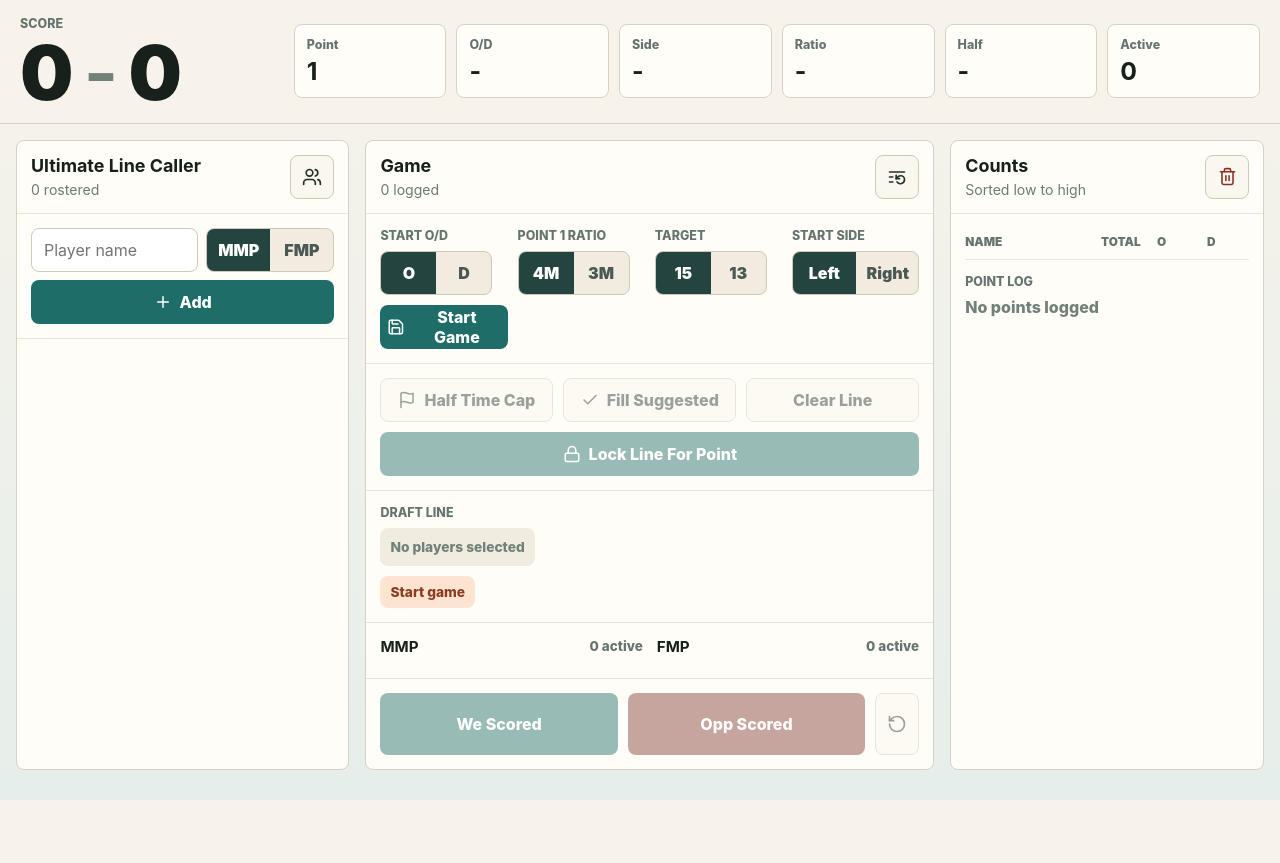
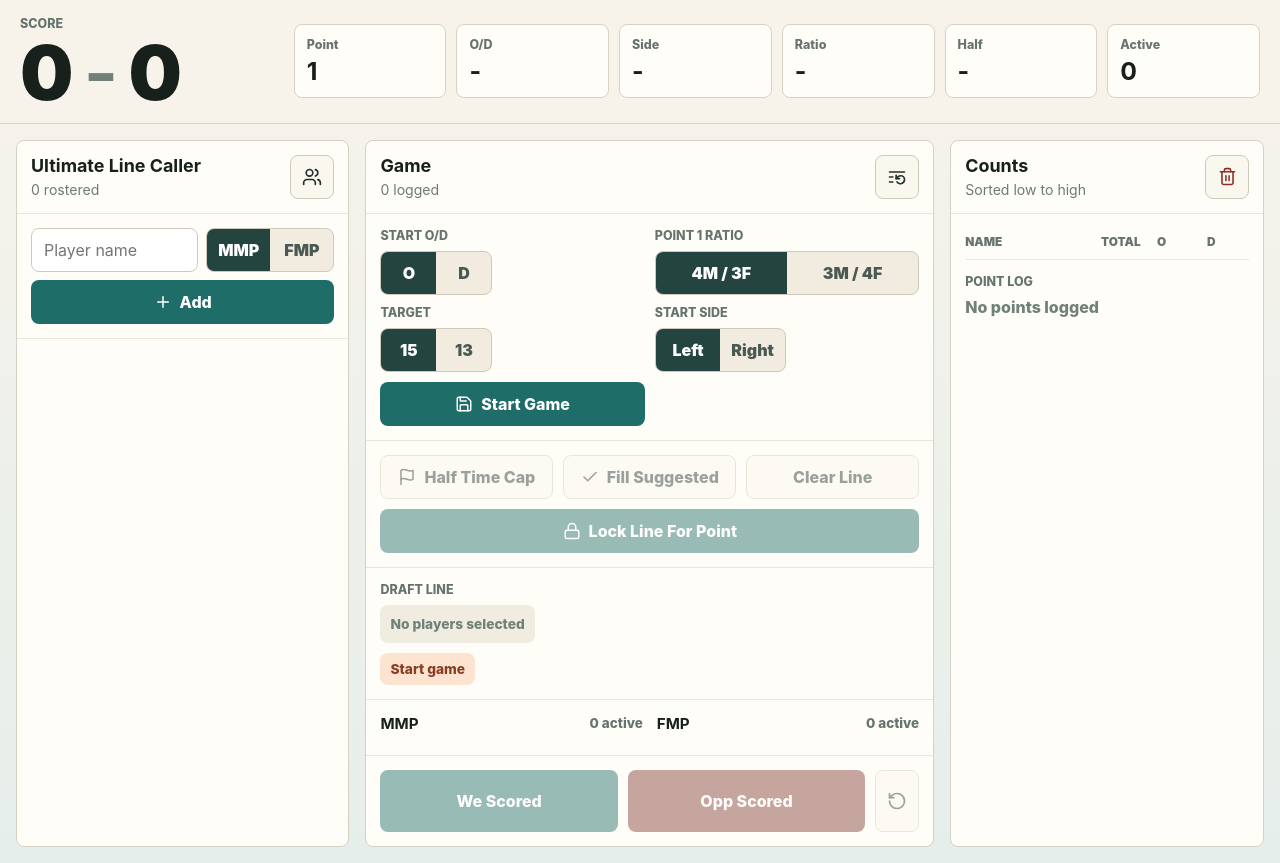
Before and after one commit to schatto1/ultimate-line-caller, a React (Vite) app: page / in a window 1280 px wide. Before the commit the page ends 800 px from the top, so only its background shows below. Built offline with nearby package versions, Linux system fonts and the light colour scheme.

Commit message:
fix: gender ratio now shows both genders

```diff
--- a/src/App.tsx
+++ b/src/App.tsx
@@ -434,13 +434,13 @@ function App() {
                 disabled={state.gameSettings !== null}
               />
             </div>
-            <div>
+            <div className="ratioSetupControl">
               <p className="sectionLabel">Point 1 Ratio</p>
               <Segmented
                 value={String(setupSettings.startingMmpCount)}
                 options={[
-                  { label: "4M", value: "4" },
-                  { label: "3M", value: "3" },
+                  { label: "4M / 3F", value: "4" },
+                  { label: "3M / 4F", value: "3" },
                 ]}
                 onChange={(value) =>
                   setDraftSettings((current) => ({
--- a/src/styles.css
+++ b/src/styles.css
@@ -254,6 +254,7 @@ select {
   color: #4b5954;
   background: transparent;
   font-weight: 900;
+  white-space: nowrap;
   cursor: pointer;
 }
 
@@ -303,10 +304,15 @@ select {
 
 .setupGrid {
   display: grid;
-  grid-template-columns: repeat(auto-fit, minmax(112px, 1fr));
+  grid-template-columns: repeat(auto-fit, minmax(178px, 1fr));
   gap: 10px;
   padding: 14px;
   border-bottom: 1px solid #ebe5d7;
+}
+
+.ratioSetupControl .segmented {
+  width: 100%;
+  min-width: 178px;
 }
 
 .lineActions {
```
